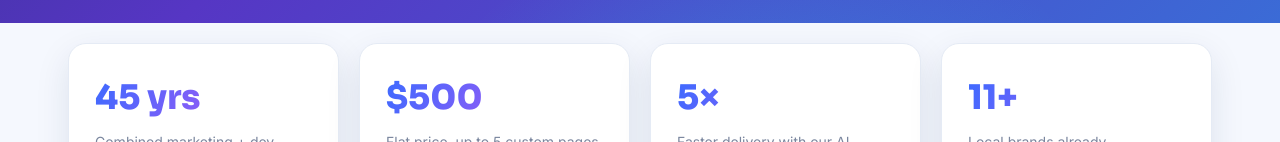
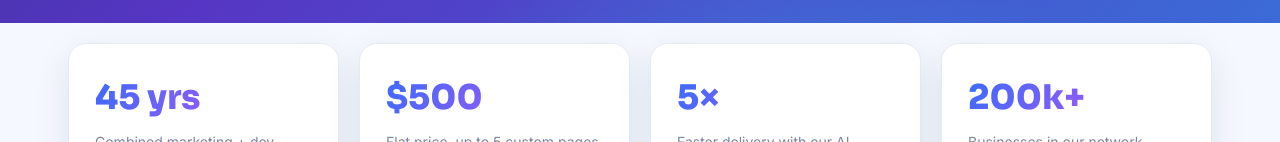
Before and after one commit to nebuluxury/xyz-digital, a plain HTML site: page index.html in a window 1280 px wide. Shown: the part 810-952 px from the top of the page. Drawn offline with Linux system fonts and the light colour scheme.

Commit message:
Replace 11+ stat with 200k+ network figure
Co-Authored-By: Claude Opus 4.8 (1M context) <noreply@anthropic.com>

```diff
--- a/index.html
+++ b/index.html
@@ -50,7 +50,7 @@
       <div class="stat"><div class="v grad-text">45 yrs</div><div class="l">Combined marketing + dev experience</div></div>
       <div class="stat"><div class="v grad-text">$500</div><div class="l">Flat price, up to 5 custom pages</div></div>
       <div class="stat"><div class="v grad-text">5×</div><div class="l">Faster delivery with our AI workflow</div></div>
-      <div class="stat"><div class="v grad-text">11+</div><div class="l">Local brands already transformed</div></div>
+      <div class="stat"><div class="v grad-text">200k+</div><div class="l">Businesses in our network</div></div>
     </div>
   </div>
 </section>
```
